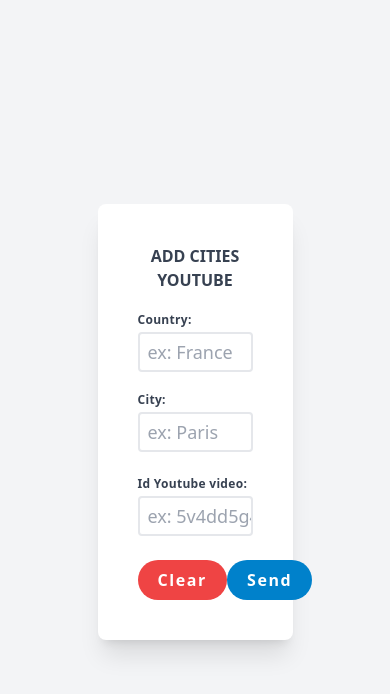
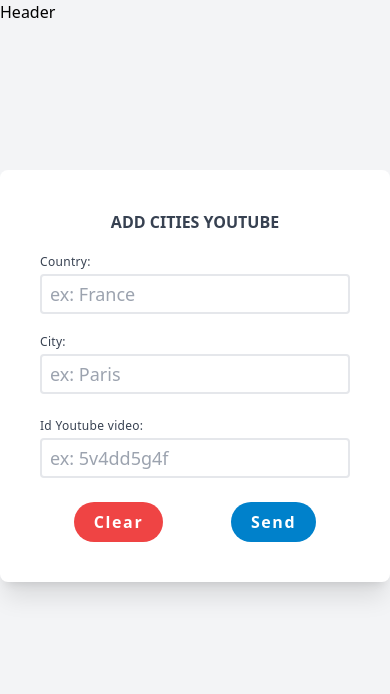
Before and after one commit to bensabri/weatherapp-update-youtube-id, a React (Create React App) app in the folder client/: page / in a window 390 px wide. Shown: the top 694 px of the page. Built offline with nearby package versions, Linux system fonts and the light colour scheme.

Commit message:
add responsivity for addcity create header

```diff
--- a/client/src/App.tsx
+++ b/client/src/App.tsx
@@ -1,6 +1,7 @@
 import { useState, FC } from 'react';
 import './App.css';
 import { AddCity } from './components/AddCity';
+import { Header } from './components/Header';
 
 const App: FC = () => {
 	const [country, setCountry] = useState<string>('');
@@ -11,7 +12,9 @@ const App: FC = () => {
 	const [dataCity, setDataCity] = useState<[]>([]);
 
 	return (
-		<div className="font-bold bg-gray-100 h-screen flex justify-center items-center">
+		<div className="bg-gray-100 h-screen">
+			<Header />
+			<div className="flex justify-center items-center h-5/6">
 				<AddCity
 					country={country}
 					city={city}
@@ -23,6 +26,7 @@ const App: FC = () => {
 					setDataCity={setDataCity}
 				/>
 			</div>
+		</div>
 	);
 };
 
--- a/client/src/components/AddCity.tsx
+++ b/client/src/components/AddCity.tsx
@@ -33,8 +33,8 @@ export const AddCity: FC<Props> = ({
 	};
 
 	return (
-		<div className="max-w-xl flex flex-col bg-white px-10 py-10 shadow-xl rounded-lg w-1/2 h-auto">
-			<h1 className="text-center mb-5 text-gray-700">
+		<div className="md:max-w-xl flex flex-col bg-white px-10 py-10 shadow-xl rounded-lg w-full md:w-1/2 h-auto">
+			<h1 className="text-center mb-5 text-gray-700 font-bold">
 				ADD CITIES YOUTUBE
 			</h1>
 			<form onSubmit={handleFormSubmit}>
--- /dev/null
+++ b/client/src/components/Header.tsx
@@ -0,0 +1,7 @@
+import { FC } from 'react';
+
+// export interface IAppProps {}
+
+export const Header: FC = () => {
+	return <div>Header</div>;
+};
```
Lines whose indentation alone changed are shown as unchanged.
